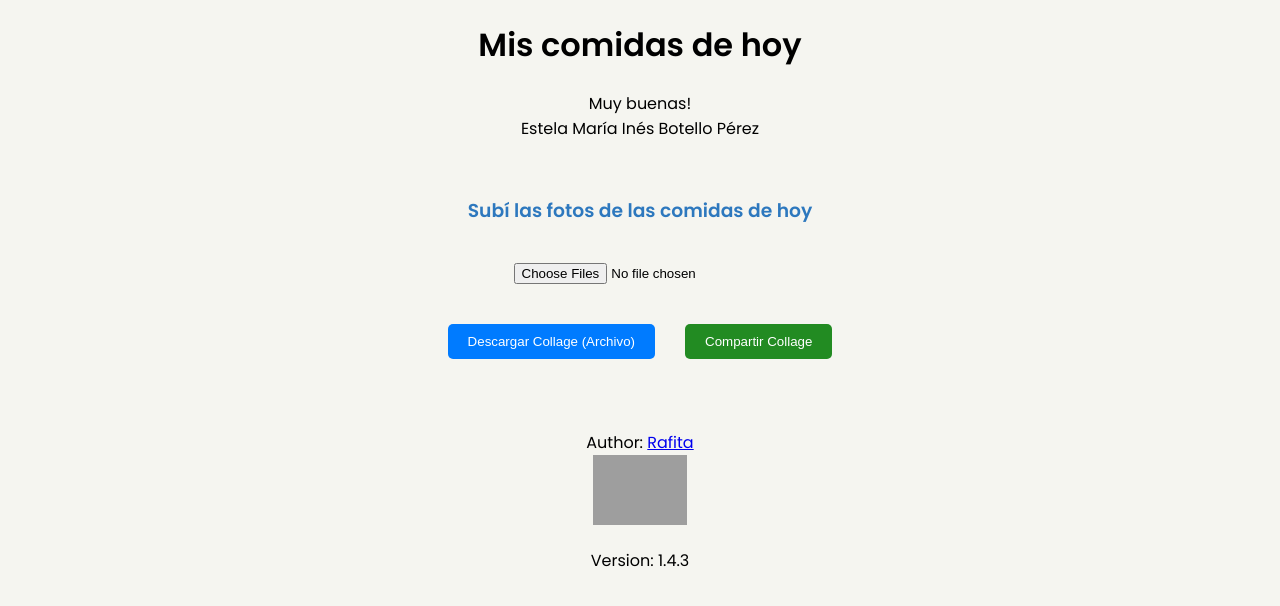
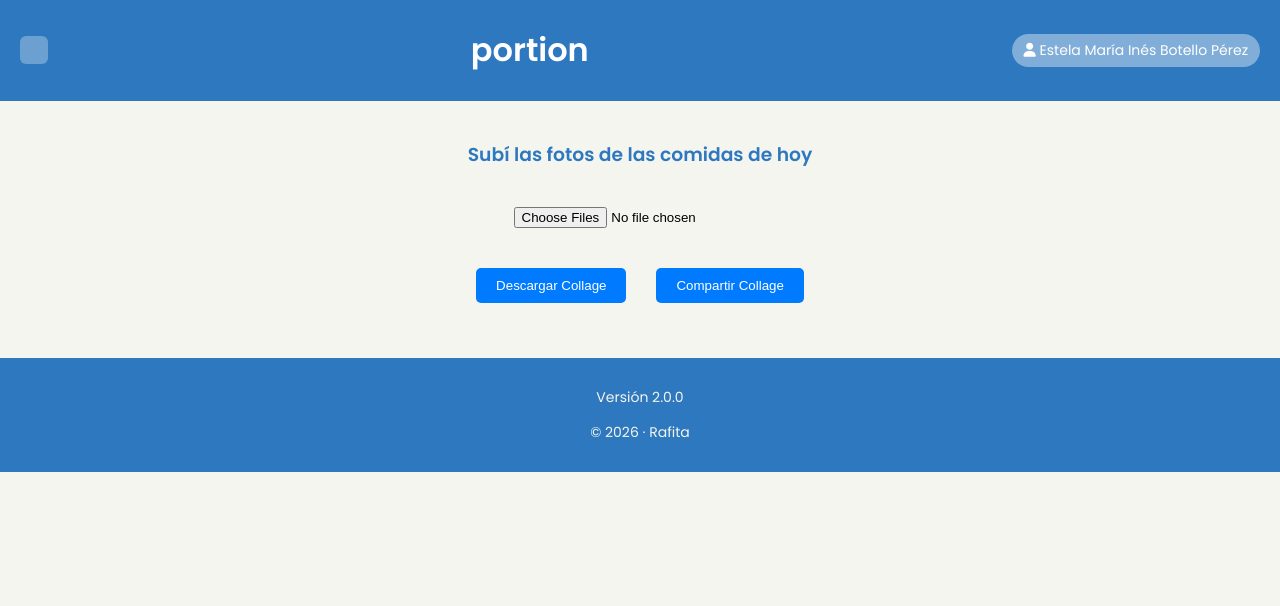
Before and after one commit to rafasanchez14/rafasanchez14.github.io, a website: page index.html in a window 1280 px wide. Drawn offline with nearby package versions, Linux system fonts and the light colour scheme; grey boxes are pictures that could not be loaded.

Commit message:
Revise footer and add top bar with user info
Updated footer and added a top bar with user details.

```diff
--- a/index.html
+++ b/index.html
@@ -5,20 +5,27 @@
     <meta name="viewport" content="width=device-width, initial-scale=1.0">
     <title>¿Que comí hoy?</title>
     <link rel="stylesheet" href="css/styles.css">
-    <link href="https://fonts.googleapis.com/css2?family=Poppins:wght@300;400;600&display=swap" rel="stylesheet">
+    <link rel="stylesheet" href="https://cdnjs.cloudflare.com/ajax/libs/font-awesome/6.5.1/css/all.min.css">
+    <link href="https://fonts.googleapis.com/css2?family=Poppins:wght@300;400;500;600&display=swap" rel="stylesheet">
 </head>
 <body>
-    <h1>Mis comidas de hoy</h1>
-    <p>
-        Muy buenas! <br>
-        Estela María Inés Botello Pérez
-    </p>
+   <div class="topbar">
+    <div class="logo-placeholder"></div>
+        <h1>portion</h1>
+        <div class="user">
+            <i class="fa-solid fa-user"></i>
+            <span>Estela María Inés Botello Pérez</span>
+        </div>
+    </div>
+
     <div class="container">
         <h3>Subí las fotos de las comidas de hoy</h3>
         <input type="file" id="imageUpload" accept="image/*" multiple>
+
+
         <div class="button-container">
-            <button id="downloadCollage">Descargar Collage (Archivo)</button>
-            <button style="background-color: forestgreen;" id="shareCollage">Compartir Collage</button>
+            <button id="downloadCollage">Descargar Collage</button>
+            <button id="shareCollage">Compartir Collage</button>
         </div>
         <div class="collage-container" id="collageContainer">
             <div class="collage" id="collage"></div>
@@ -30,10 +37,8 @@
     <script src="https://cdn.jsdelivr.net/npm/html2canvas@1.4.1/dist/html2canvas.min.js"></script>
     <script src="js/script.js"></script>
 </body>
-<footer>
-    <p>Author:  <a href="mailto:rafaelsanchez814@gmail.com">Rafita</a> <br>
-    <img style="height: 70px;" src="https://media.giphy.com/media/5xaOcLGvzHxDKjufnLW/giphy.gif" alt="Gato tecleando">
-    <p>Version: 1.4.3<br>
-   </p>
-  </footer>
 </html>
+<footer class="footer">
+    <p>Versión 2.0.0</p>
+    <p>© 2026 · <a href="mailto:rafaelsanchez814@gmail.com">Rafita</a></p>
+</footer>
```
